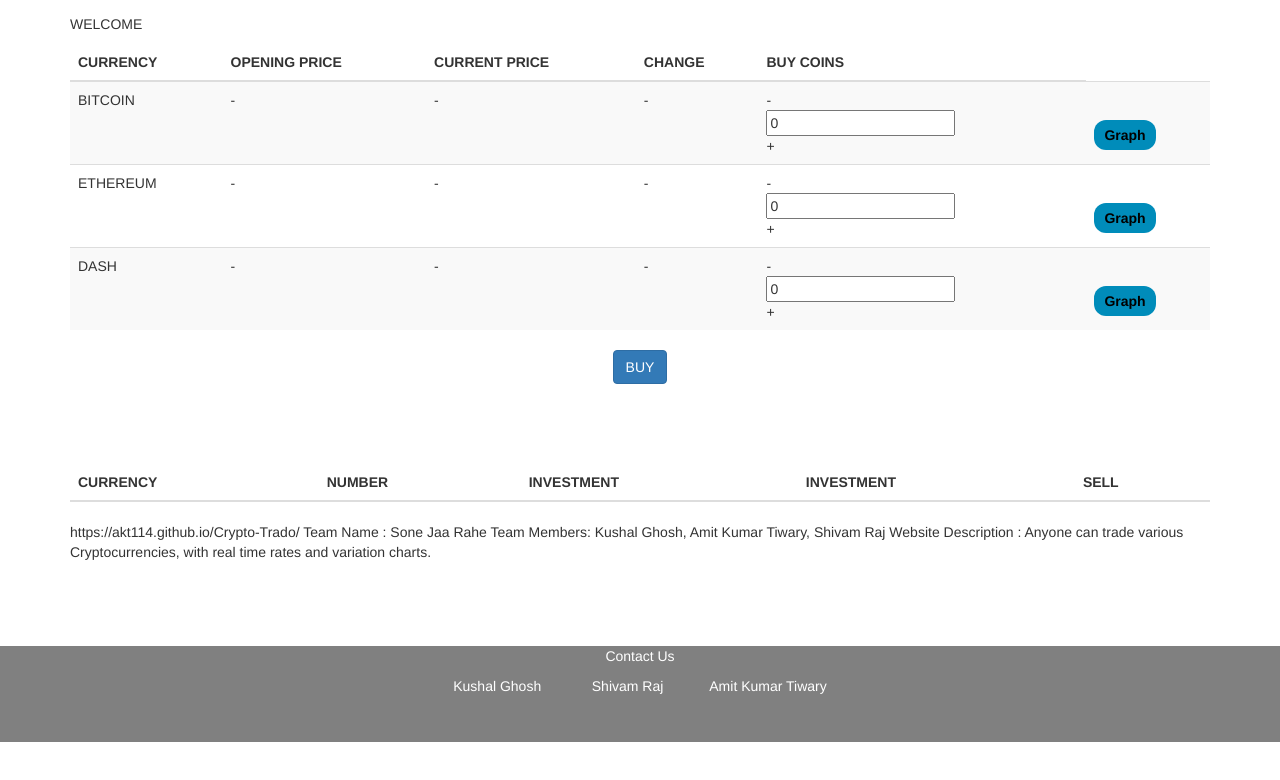
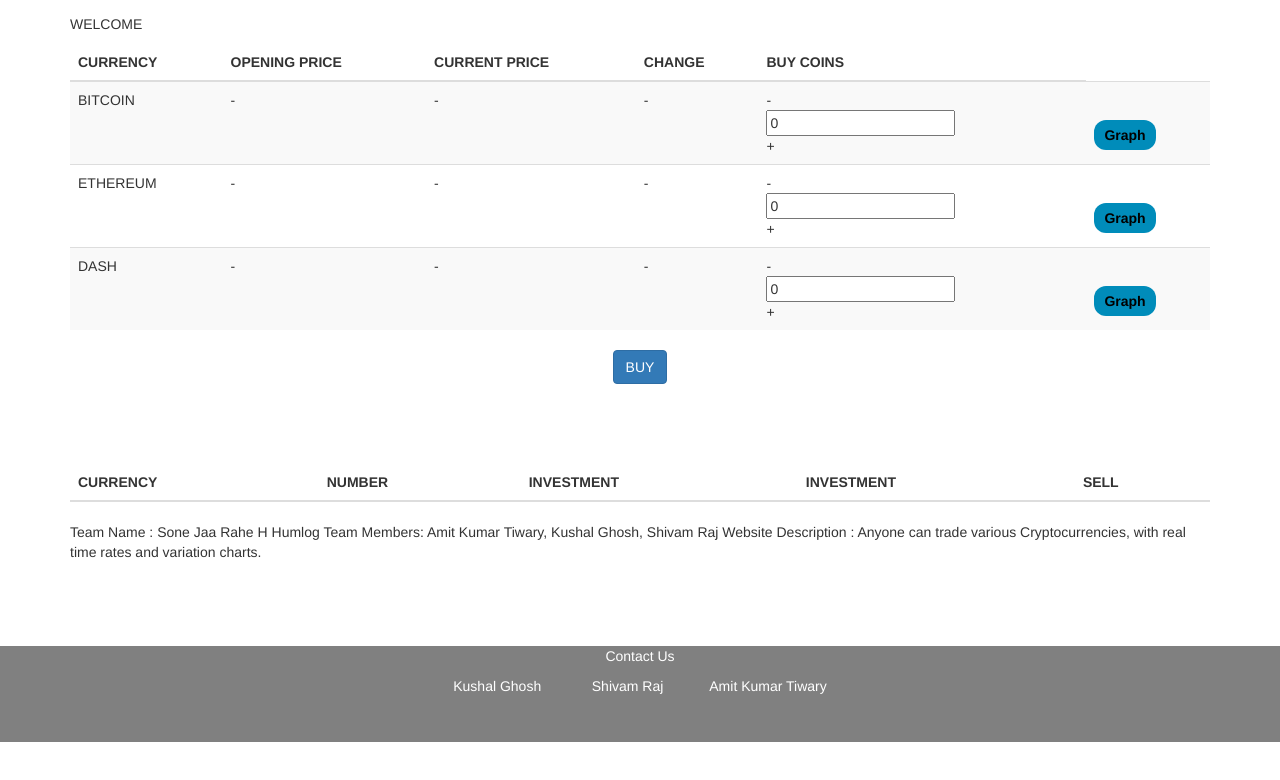
Before and after one commit to thekushalghosh/Crypto-Trado, a plain HTML site: page index.html in a window 1280 px wide. Shown: the part 58-838 px from the top of the page. Drawn offline with nearby package versions, Linux system fonts and the light colour scheme; no server answers.

Commit message:
Update index.html

```diff
--- a/index.html
+++ b/index.html
@@ -275,7 +275,6 @@
   <p>
   </p>
 </div>
-https://akt114.github.io/Crypto-Trado/
-Team Name : Sone Jaa Rahe
-Team Members: Kushal Ghosh, Amit Kumar Tiwary, Shivam Raj
+Team Name : Sone Jaa Rahe H Humlog
+Team Members: Amit Kumar Tiwary, Kushal Ghosh, Shivam Raj
 Website Description : Anyone can trade various Cryptocurrencies, with real time rates and variation charts.
```
